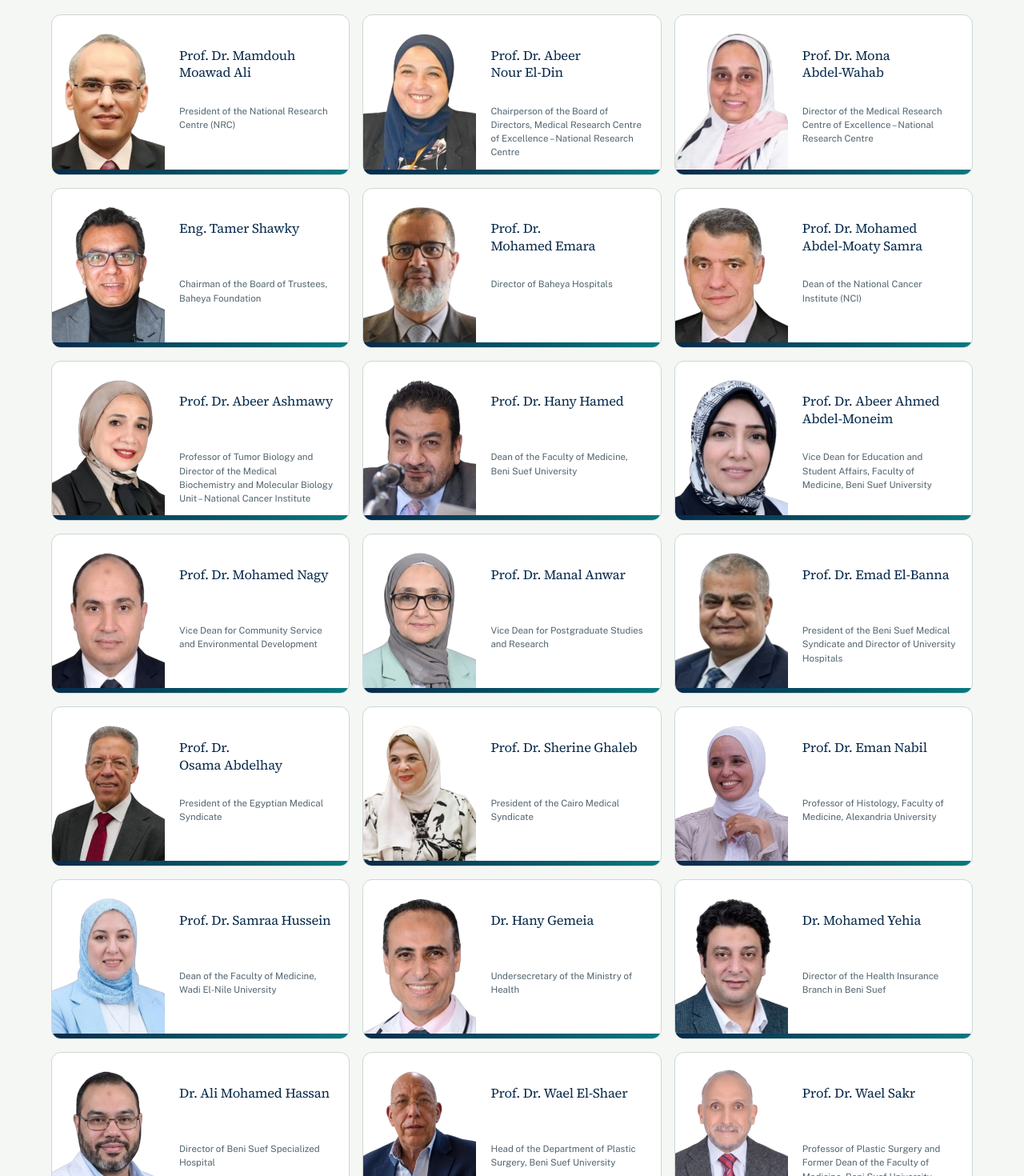
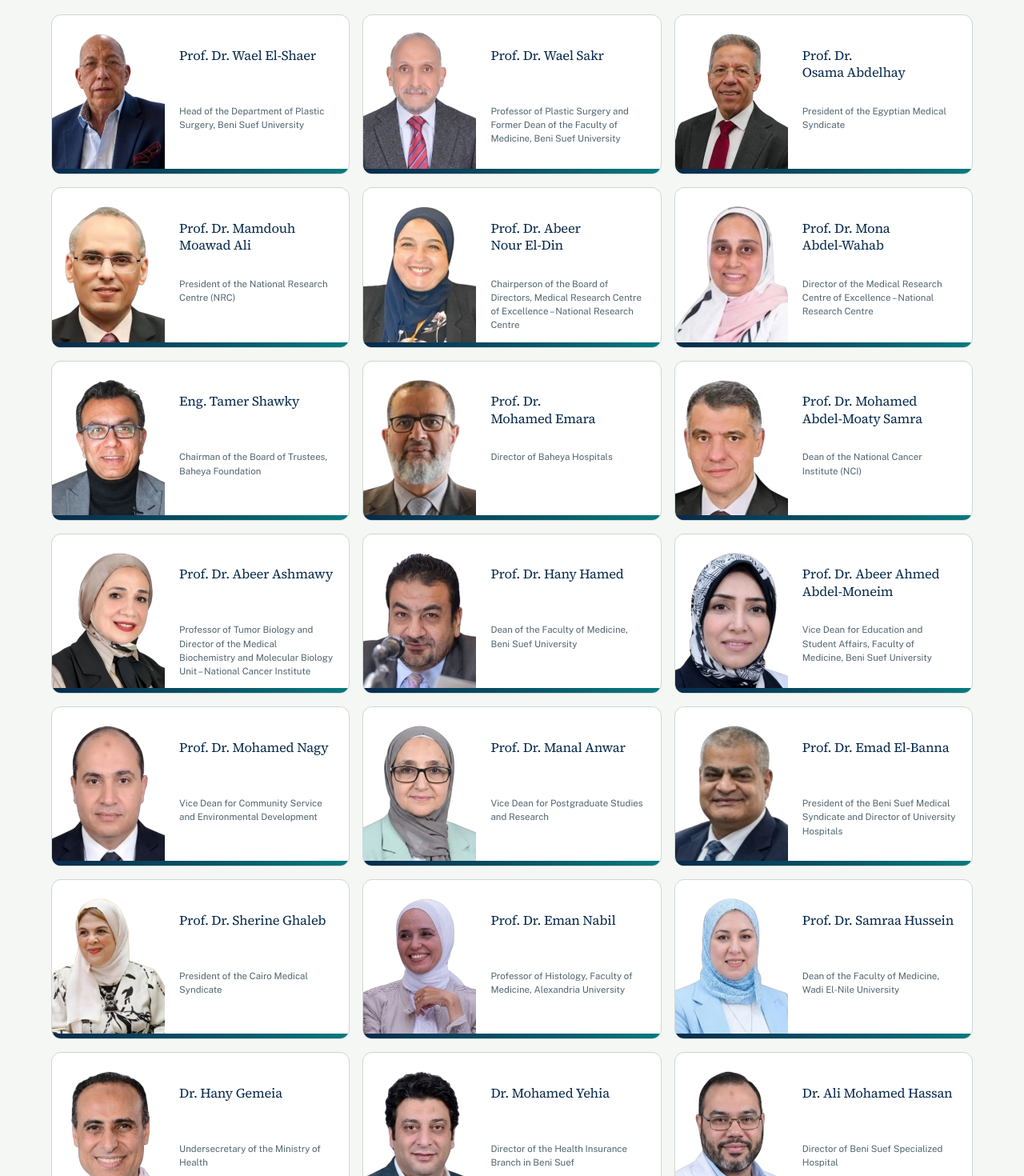
Before and after one commit to iwll07/compass-conference, a Next.js app: page /about in a window 1280 px wide. Shown: the part 1860-3330 px from the top of the page at 80% size. Built offline with nearby package versions, Linux system fonts and the light colour scheme; no server answers; the database is empty.

Commit message:
Put speaker guests first in the About guest list
El-Shaer, Sakr and Osama Abdelhay now lead special-guests, matching the speakers page order. El-Naggar stays guest-only in his original position.

```diff
--- a/lib/honorees.ts
+++ b/lib/honorees.ts
@@ -100,6 +100,24 @@ export const honoreeGroups: HonoreeGroup[] = [
     label: "Special guests",
     people: [
       {
+        id: "wael-el-shaer",
+        name: "Prof. Dr. Wael El-Shaer",
+        title: "Head of the Department of Plastic Surgery, Beni Suef University",
+        photo: makePhoto("wael-el-shaer"),
+      },
+      {
+        id: "wael-sakr",
+        name: "Prof. Dr. Wael Sakr",
+        title: "Professor of Plastic Surgery and Former Dean of the Faculty of Medicine, Beni Suef University",
+        photo: makePhoto("wael-sakr"),
+      },
+      {
+        id: "osama-abdelhay",
+        name: "Prof. Dr. Osama Abdelhay",
+        title: "President of the Egyptian Medical Syndicate",
+        photo: makePhoto("osama-abdelhay"),
+      },
+      {
         id: "mamdouh-moawad-ali",
         name: "Prof. Dr. Mamdouh Moawad Ali",
         title: "President of the National Research Centre (NRC)",
@@ -172,12 +190,6 @@ export const honoreeGroups: HonoreeGroup[] = [
         photo: makePhoto("emad-el-banna"),
       },
       {
-        id: "osama-abdelhay",
-        name: "Prof. Dr. Osama Abdelhay",
-        title: "President of the Egyptian Medical Syndicate",
-        photo: makePhoto("osama-abdelhay"),
-      },
-      {
         id: "sherine-ghaleb",
         name: "Prof. Dr. Sherine Ghaleb",
         title: "President of the Cairo Medical Syndicate",
@@ -214,18 +226,6 @@ export const honoreeGroups: HonoreeGroup[] = [
         photo: makePhoto("ali-mohamed-hassan"),
       },
       {
-        id: "wael-el-shaer",
-        name: "Prof. Dr. Wael El-Shaer",
-        title: "Head of the Department of Plastic Surgery, Beni Suef University",
-        photo: makePhoto("wael-el-shaer"),
-      },
-      {
-        id: "wael-sakr",
-        name: "Prof. Dr. Wael Sakr",
-        title: "Professor of Plastic Surgery and Former Dean of the Faculty of Medicine, Beni Suef University",
-        photo: makePhoto("wael-sakr"),
-      },
-      {
         id: "abdel-nasser-el-naggar",
         name: "Prof. Dr. Abdel-Nasser El-Naggar",
         title: "Professor of Plastic Surgery, Beni Suef University",
```
Also changed, not shown: scripts/qa-assert.mjs (+8 -0 lines), 2 other files (tests, documents, lock files or other folders).
